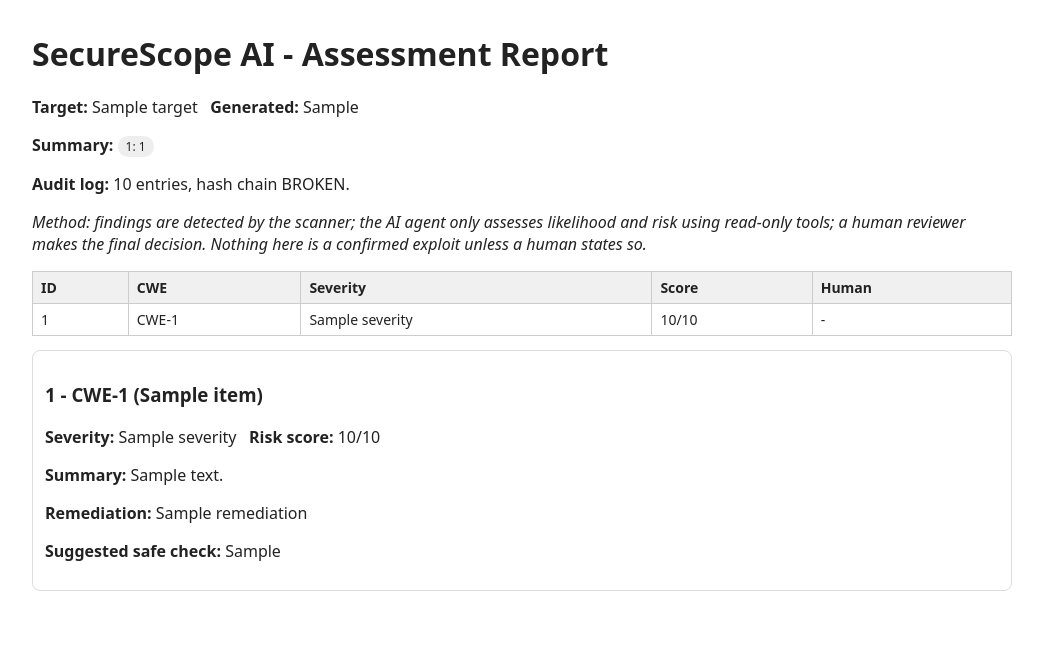
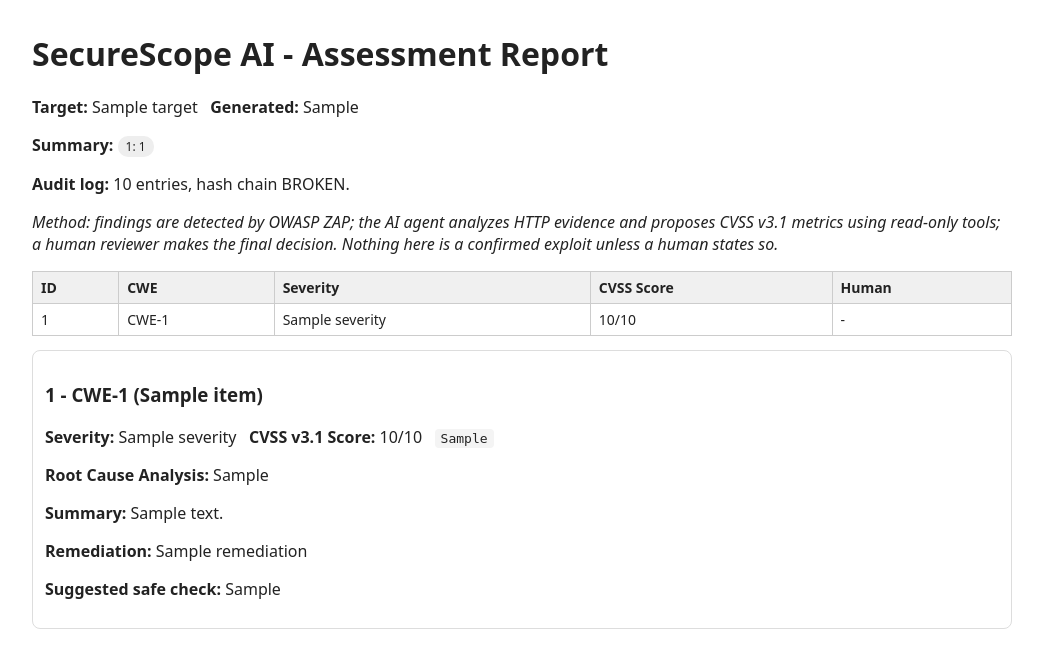
Before and after one commit to rashaqqq/ethical-hacking-project, a Python web app: template templates/report.html in a window 1280 px wide. Shown: the top 668 px of the page, without its empty margins (118-1161 px from the left). Run offline with Jinja, Linux system fonts and the light colour scheme; the template is opened without the code that fills it: most values are stand-ins (such as "Sample title", 1, 10 or a date in 2020).

Commit message:
chore: display CVSS v3.1 vector and root cause in HTML report

```diff
--- a/templates/report.html
+++ b/templates/report.html
@@ -4,18 +4,19 @@
  table{border-collapse:collapse;width:100%} th,td{border:1px solid #ccc;padding:6px 8px;text-align:left;font-size:14px}
  th{background:#f0f0f0} .card{border:1px solid #ddd;border-radius:8px;padding:12px;margin:14px 0}
  .tag{display:inline-block;padding:2px 8px;border-radius:10px;background:#eee;font-size:12px;margin-right:4px}
+ code{background:#f4f4f4;padding:2px 6px;border-radius:4px;font-size:13px}
 </style></head><body>
 <h1>SecureScope AI - Assessment Report</h1>
 <p><b>Target:</b> {{ target }} &nbsp; <b>Generated:</b> {{ ts }}</p>
 <p><b>Summary:</b> {% for k, v in counts.items() %}<span class="tag">{{ k }}: {{ v }}</span>{% endfor %}</p>
 <p><b>Audit log:</b> {{ audit_entries }} entries, hash chain {{ "VERIFIED" if audit_ok else "BROKEN" }}.</p>
-<p><i>Method: findings are detected by the scanner; the AI agent only assesses likelihood and risk using read-only
-tools; a human reviewer makes the final decision. Nothing here is a confirmed exploit unless a human states so.</i></p>
-<table><tr><th>ID</th><th>CWE</th><th>Severity</th><th>Score</th><th>Human</th></tr>
+<p><i>Method: findings are detected by OWASP ZAP; the AI agent analyzes HTTP evidence and proposes CVSS v3.1 metrics using read-only tools; a human reviewer makes the final decision. Nothing here is a confirmed exploit unless a human states so.</i></p>
+<table><tr><th>ID</th><th>CWE</th><th>Severity</th><th>CVSS Score</th><th>Human</th></tr>
 {% for a in items %}<tr><td>{{ a.finding_id }}</td><td>CWE-{{ a.cwe_id }}</td><td>{{ a.severity }}</td>
 <td>{{ a.risk_score }}/10</td><td>{{ decisions[a.finding_id].decision if a.finding_id in decisions else "-" }}</td></tr>{% endfor %}</table>
 {% for a in items %}<div class="card"><h3>{{ a.finding_id }} - CWE-{{ a.cwe_id }} ({{ a.cwe_name }})</h3>
-<p><b>Severity:</b> {{ a.severity }} &nbsp; <b>Risk score:</b> {{ a.risk_score }}/10</p>
+<p><b>Severity:</b> {{ a.severity }} &nbsp; <b>CVSS v3.1 Score:</b> {{ a.risk_score }}/10 &nbsp; <code>{{ a.cvss_vector }}</code></p>
+{% if a.root_cause %}<p><b>Root Cause Analysis:</b> {{ a.root_cause }}</p>{% endif %}
 <p><b>Summary:</b> {{ a.summary }}</p>
 <p><b>Remediation:</b> {{ a.remediation | join(", ") }}</p>
 {% if a.safe_verification %}<p><b>Suggested safe check:</b> {{ a.safe_verification }}</p>{% endif %}
```
